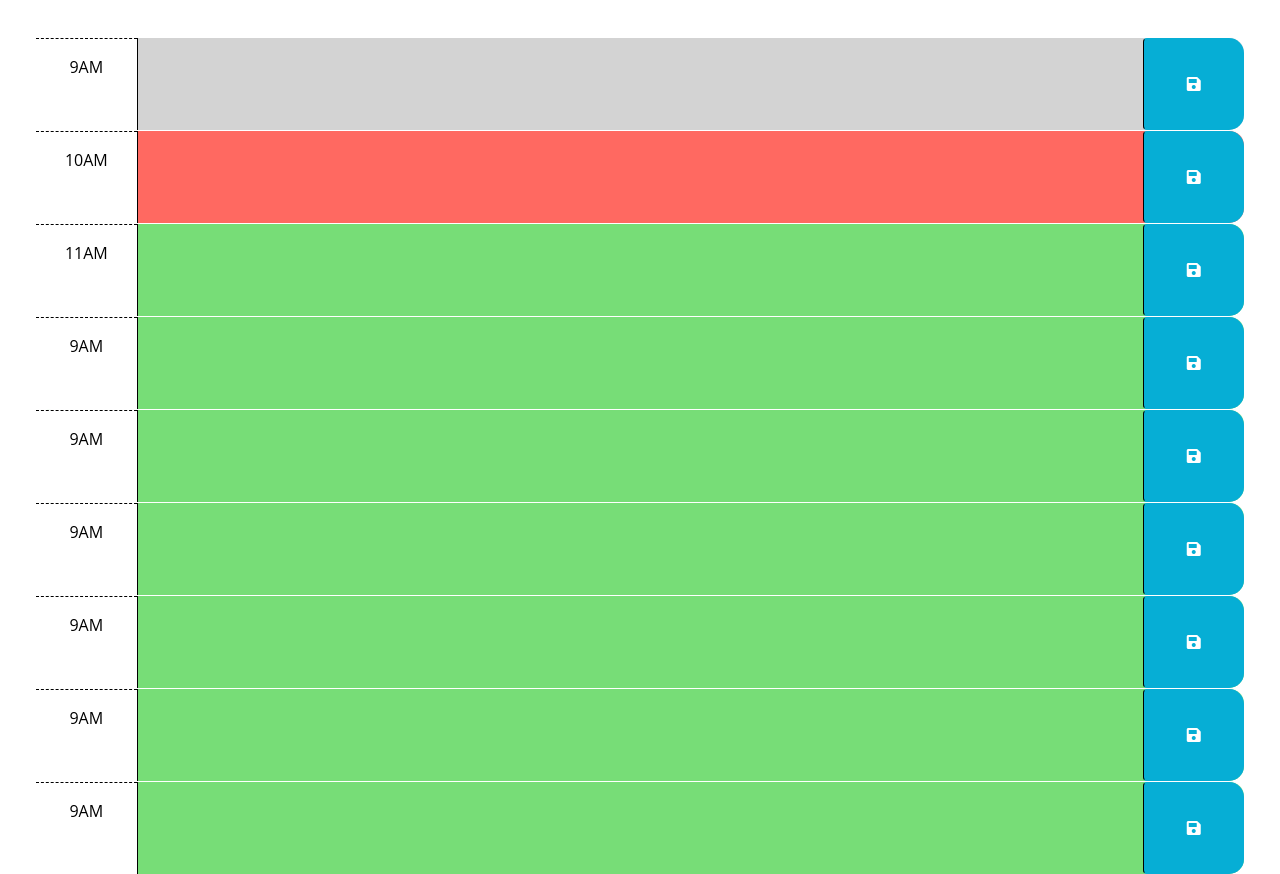
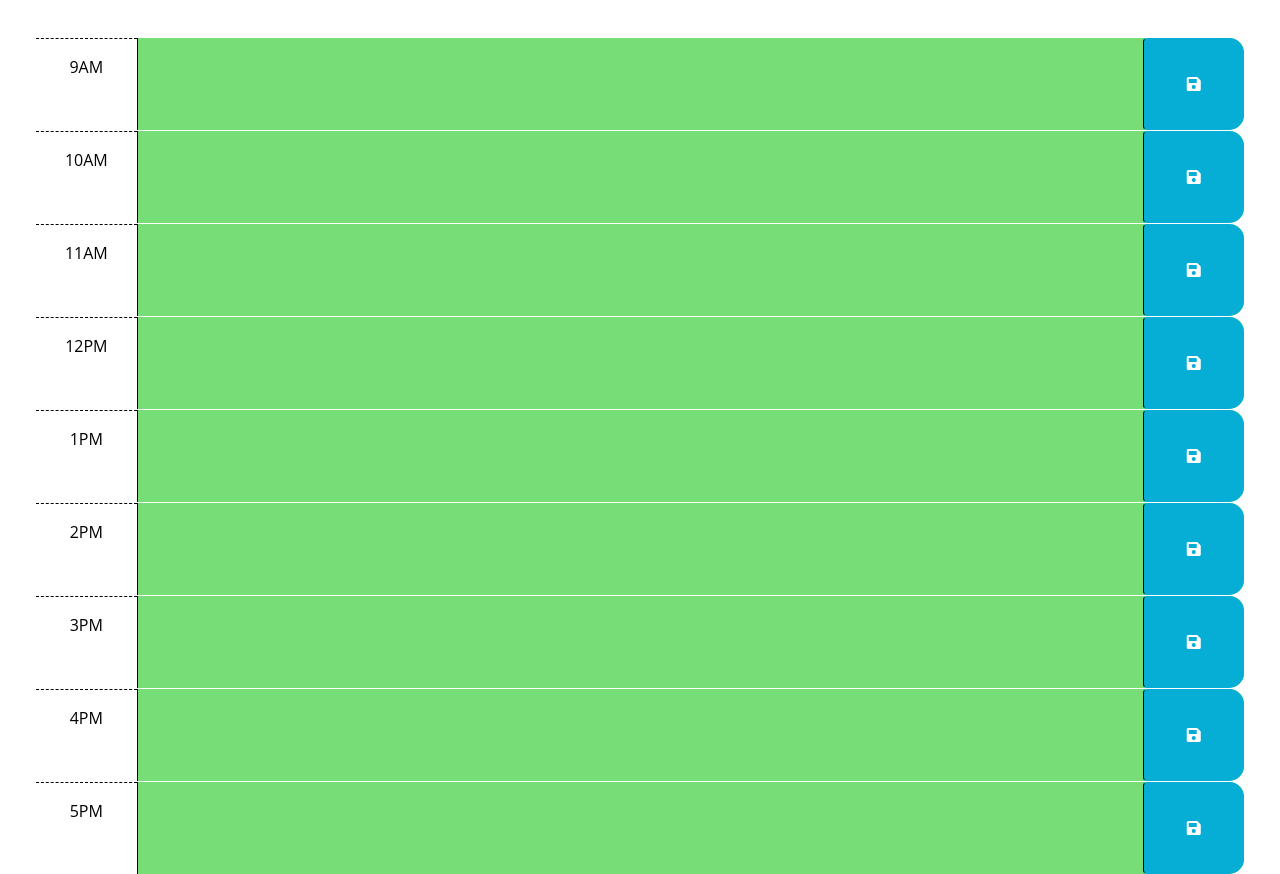
Before and after one commit to ajpupping/scheduling-app, a plain HTML site: page index.html in a window 1280 px wide. Shown: the part 260-1134 px from the top of the page. Drawn offline with nearby package versions, Linux system fonts and the light colour scheme.

Commit message:
edited time blocks, added event listener

```diff
--- a/index.html
+++ b/index.html
@@ -27,7 +27,7 @@
     </header>
     <div class="container-fluid px-5">
 
-        <div id="hour-9" class="row time-block past">
+        <div id="hour-9" class="row time-block future">
             <div class="col-2 col-md-1 hour text-center py-3">9AM</div>
             <textarea class="col-8 col-md-10 description" rows="3"> </textarea>
             <button class="btn saveBtn col-2 col-md-1" aria-label="save">
@@ -35,7 +35,7 @@
             </button>
         </div>
 
-        <div id="hour-10" class="row time-block present">
+        <div id="hour-10" class="row time-block future">
             <div class="col-2 col-md-1 hour text-center py-3">10AM</div>
             <textarea class="col-8 col-md-10 description" rows="3"> </textarea>
             <button class="btn saveBtn col-2 col-md-1" aria-label="save">
@@ -52,7 +52,7 @@
         </div>
 
         <div id="hour-12" class="row time-block future">
-            <div class="col-2 col-md-1 hour text-center py-3">9AM</div>
+            <div class="col-2 col-md-1 hour text-center py-3">12PM</div>
             <textarea class="col-8 col-md-10 description" rows="3"> </textarea>
             <button class="btn saveBtn col-2 col-md-1" aria-label="save">
                 <i class="fas fa-save" aria-hidden="true"></i>
@@ -60,7 +60,7 @@
         </div>
 
         <div id="hour-1" class="row time-block future">
-            <div class="col-2 col-md-1 hour text-center py-3">9AM</div>
+            <div class="col-2 col-md-1 hour text-center py-3">1PM</div>
             <textarea class="col-8 col-md-10 description" rows="3"> </textarea>
             <button class="btn saveBtn col-2 col-md-1" aria-label="save">
                 <i class="fas fa-save" aria-hidden="true"></i>
@@ -68,7 +68,7 @@
         </div>
 
         <div id="hour-2" class="row time-block future">
-            <div class="col-2 col-md-1 hour text-center py-3">9AM</div>
+            <div class="col-2 col-md-1 hour text-center py-3">2PM</div>
             <textarea class="col-8 col-md-10 description" rows="3"> </textarea>
             <button class="btn saveBtn col-2 col-md-1" aria-label="save">
                 <i class="fas fa-save" aria-hidden="true"></i>
@@ -76,7 +76,7 @@
         </div>
 
         <div id="hour-3" class="row time-block future">
-            <div class="col-2 col-md-1 hour text-center py-3">9AM</div>
+            <div class="col-2 col-md-1 hour text-center py-3">3PM</div>
             <textarea class="col-8 col-md-10 description" rows="3"> </textarea>
             <button class="btn saveBtn col-2 col-md-1" aria-label="save">
                 <i class="fas fa-save" aria-hidden="true"></i>
@@ -84,7 +84,7 @@
         </div>
 
         <div id="hour-4" class="row time-block future">
-            <div class="col-2 col-md-1 hour text-center py-3">9AM</div>
+            <div class="col-2 col-md-1 hour text-center py-3">4PM</div>
             <textarea class="col-8 col-md-10 description" rows="3"> </textarea>
             <button class="btn saveBtn col-2 col-md-1" aria-label="save">
                 <i class="fas fa-save" aria-hidden="true"></i>
@@ -92,7 +92,7 @@
         </div>
 
         <div id="hour-5" class="row time-block future">
-            <div class="col-2 col-md-1 hour text-center py-3">9AM</div>
+            <div class="col-2 col-md-1 hour text-center py-3">5PM</div>
             <textarea class="col-8 col-md-10 description" rows="3"> </textarea>
             <button class="btn saveBtn col-2 col-md-1" aria-label="save">
                 <i class="fas fa-save" aria-hidden="true"></i>
--- a/script.js
+++ b/script.js
@@ -2,6 +2,7 @@
 // the code isn't run until the browser has finished rendering all the elements
 // in the html.
 var displayDateEl = $('#currentDay');
+var saveButton = $('.saveBtn');
 
 function displayDate() {
     var currentDate = dayjs().format('dddd, MMMM D, YYYY');
@@ -18,6 +19,13 @@ $(function () {
     // time-block containing the button that was clicked? How might the id be
     // useful when saving the description in local storage?
     //
+    $('.saveBtn').each(function() {
+        $(this).on("click", function() {
+            let textId = $(this).siblings("div").attr("id");
+            let scheduleItem = $(this).siblings('textarea').val();
+            localStorage.setItem(textId, JSON.stringify(scheduleItem));
+        });
+    });
     // TODO: Add code to apply the past, present, or future class to each time
     // block by comparing the id to the current hour. HINTS: How can the id
     // attribute of each time-block be used to conditionally add or remove the
```
